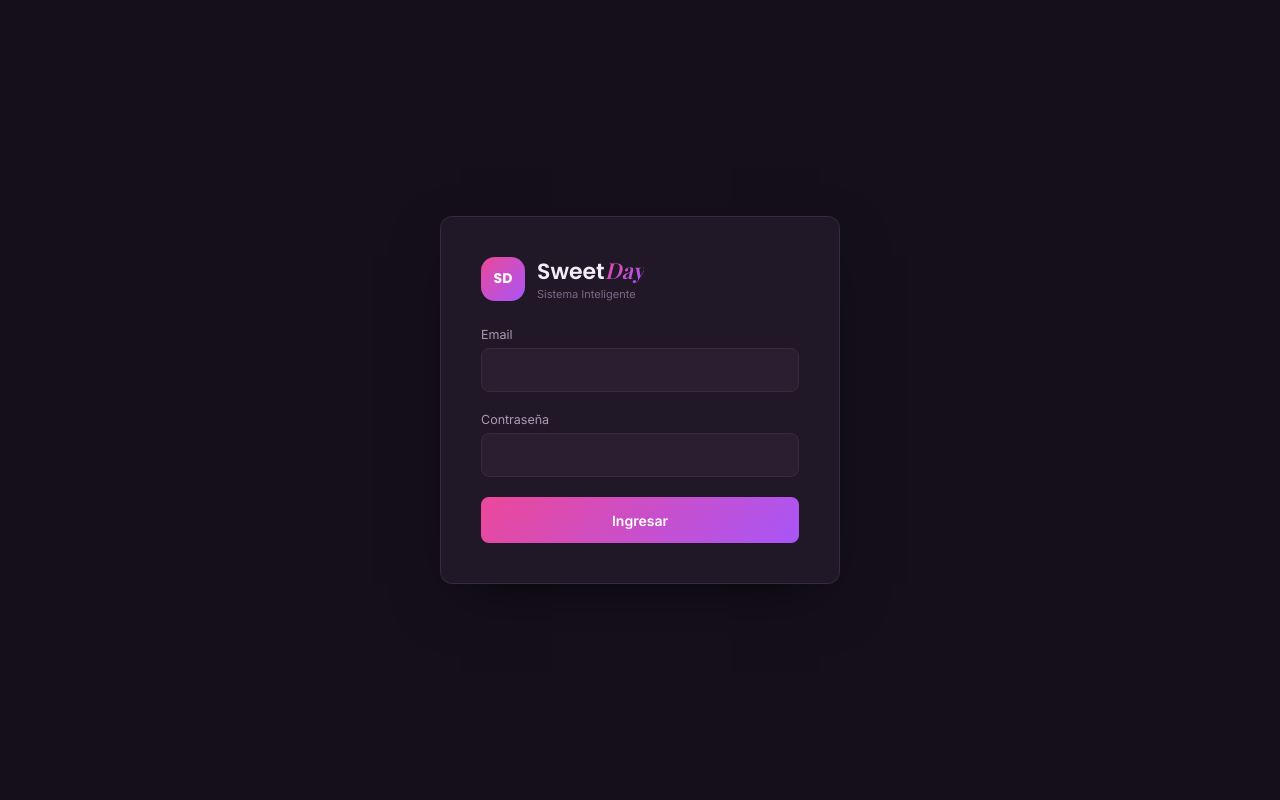
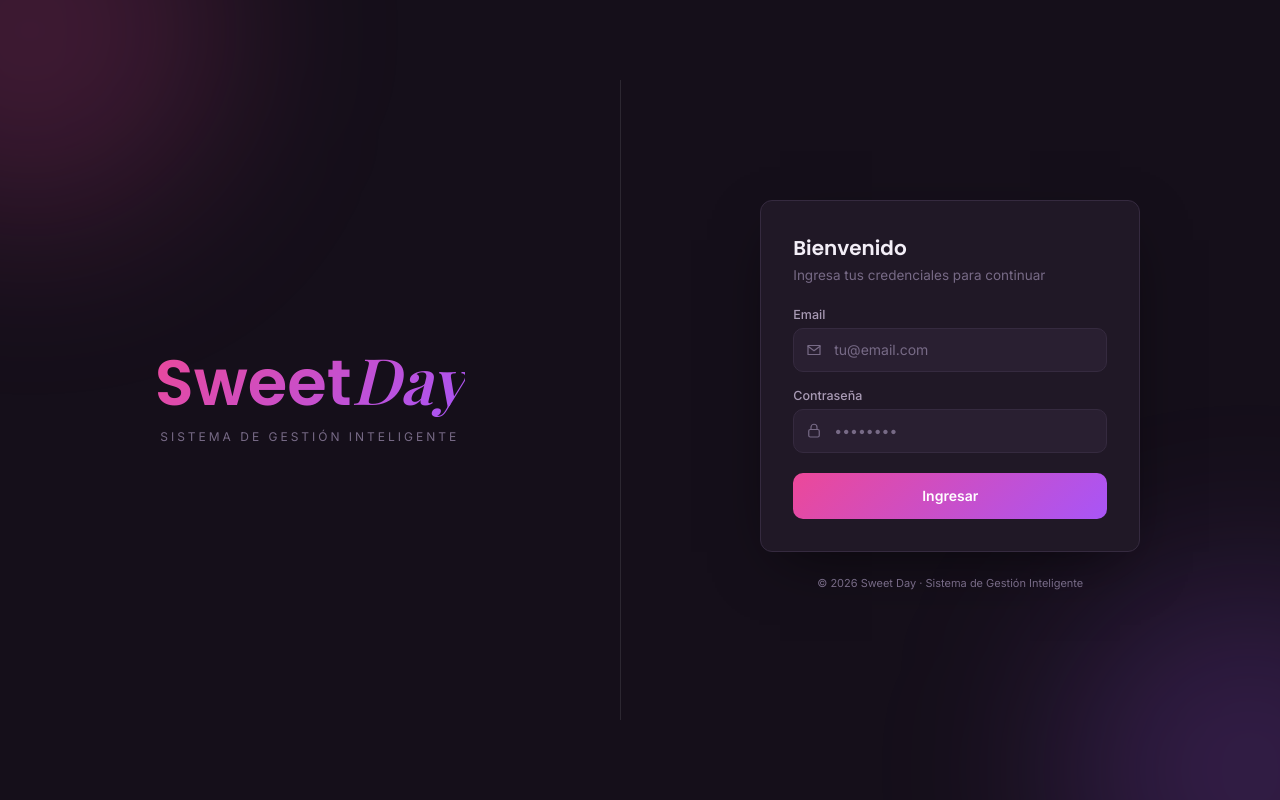
Before and after one commit to pfinalproject/sweetday, an Angular app in the folder frontend/: page /login in a window 1280 px wide. Built offline with nearby package versions, Linux system fonts and the light colour scheme; a web font is replaced by a local one.

Commit message:
login resposivo

```diff
--- a/frontend/src/app/core/auth/login/login.component.html
+++ b/frontend/src/app/core/auth/login/login.component.html
@@ -1,21 +1,52 @@
 <div class="login-shell">
-  <form class="login-card" (ngSubmit)="onSubmit()">
-    <div class="brand">
-      <span class="brand-mark" aria-hidden="true">SD</span>
-      <div class="brand-text">
-        <h1>Sweet<em>Day</em></h1>
-        <p>Sistema Inteligente</p>
+  <!-- Glows decorativos -->
+  <div class="glow glow-top"></div>
+  <div class="glow glow-bottom"></div>
+
+  <!-- Columna izquierda - Branding (solo desktop) -->
+  <div class="brand-column">
+    <div class="brand-center">
+      <h1 class="brand-title">Sweet<em>Day</em></h1>
+      <p class="brand-subtitle">Sistema de Gestión Inteligente</p>
     </div>
   </div>
 
+  <div class="divider"></div>
+
+  <!-- Columna derecha - Formulario -->
+  <div class="form-column">
+    <div class="form-wrap">
+
+      <!-- Branding mobile -->
+      <div class="brand-mobile">
+        <h1 class="brand-title brand-title--sm">Sweet<em>Day</em></h1>
+      </div>
+
+      <div class="login-card">
+        <h2>Bienvenido</h2>
+        <p class="subtitle">Ingresa tus credenciales para continuar</p>
+
+        <form (ngSubmit)="onSubmit()">
           <label>
             <span>Email</span>
-      <input type="email" name="email" [(ngModel)]="email" required autocomplete="username" />
+            <div class="input-group">
+              <svg class="input-icon" viewBox="0 0 24 24" fill="none" aria-hidden="true">
+                <path d="M4 6h16v12H4z" stroke="currentColor" stroke-width="1.6" stroke-linejoin="round"/>
+                <path d="M4 7l8 6 8-6" stroke="currentColor" stroke-width="1.6" stroke-linecap="round" stroke-linejoin="round"/>
+              </svg>
+              <input type="email" name="email" [(ngModel)]="email" required autocomplete="username" placeholder="tu@email.com" />
+            </div>
           </label>
 
           <label>
             <span>Contraseña</span>
-      <input type="password" name="password" [(ngModel)]="password" required autocomplete="current-password" />
+            <div class="input-group">
+              <svg class="input-icon" viewBox="0 0 24 24" fill="none" aria-hidden="true">
+                <rect x="5" y="10" width="14" height="10" rx="2" stroke="currentColor" stroke-width="1.6"/>
+                <path d="M8 10V7a4 4 0 0 1 8 0v3" stroke="currentColor" stroke-width="1.6" stroke-linecap="round"/>
+              </svg>
+              <input type="password" name="password" [(ngModel)]="password" required autocomplete="current-password" placeholder="••••••••" />
+            </div>
           </label>
 
           @if (error()) {
@@ -23,7 +54,12 @@
           }
 
           <button type="submit" [disabled]="cargando()">
-      <span class="btn-label">{{ cargando() ? 'Ingresando...' : 'Ingresar' }}</span>
+            {{ cargando() ? 'Ingresando...' : 'Ingresar' }}
           </button>
         </form>
       </div>
+
+      <p class="footer-note">© 2026 Sweet Day · Sistema de Gestión Inteligente</p>
+    </div>
+  </div>
+</div>
--- a/frontend/src/app/core/auth/login/login.component.scss
+++ b/frontend/src/app/core/auth/login/login.component.scss
@@ -3,86 +3,143 @@
 .login-shell {
   min-height: 100vh;
   display: flex;
-  align-items: center;
-  justify-content: center;
+  position: relative;
+  overflow: hidden;
   background: var(--bg);
-  padding: 20px;
 }
 
-.login-card {
-  width: 100%;
-  max-width: 340px;
-  display: flex;
-  flex-direction: column;
-  gap: 18px;
-  background: var(--surface);
-  border: 1px solid var(--border);
-  border-radius: var(--radius);
-  padding: 28px 24px;
-  box-shadow: 0 20px 60px -20px rgba(0, 0, 0, 0.6);
-  transition: padding 0.2s ease, max-width 0.2s ease;
+.glow {
+  position: absolute;
+  width: 380px;
+  height: 380px;
+  border-radius: 50%;
+  filter: blur(90px);
+  pointer-events: none;
+  z-index: 0;
 
-  // Tablet+
-  @media (min-width: 480px) {
-    max-width: 380px;
-    padding: 36px 32px;
-    gap: 20px;
+  &-top {
+    top: -160px;
+    left: -160px;
+    background: color-mix(in srgb, var(--pink) 20%, transparent);
   }
 
-  // Desktop
-  @media (min-width: 1024px) {
-    max-width: 400px;
-    padding: 40px;
+  &-bottom {
+    bottom: -160px;
+    right: -160px;
+    background: color-mix(in srgb, var(--purple, #a855f7) 20%, transparent);
   }
 }
 
-.brand {
-  display: flex;
-  align-items: center;
-  gap: 12px;
-  margin-bottom: 6px;
-
-  .brand-mark {
-    flex-shrink: 0;
-    width: 44px;
-    height: 44px;
-    border-radius: 14px;
-    background: var(--gradient);
-    display: flex;
+// Columna branding (solo desktop)
+.brand-column {
+  display: none;
+  flex: 1;
   align-items: center;
   justify-content: center;
-    font-family: var(--font-display);
-    font-weight: 700;
-    color: #fff;
+  position: relative;
+  z-index: 1;
+
+  @media (min-width: 1024px) {
+    display: flex;
+  }
 }
 
-  .brand-text {
-    min-width: 0;
+.divider {
+  display: none;
+  width: 1px;
+  background: rgba(255, 255, 255, 0.1);
+  margin: 80px 0;
+
+  @media (min-width: 1024px) {
+    display: block;
+  }
 }
 
-  h1 {
+.brand-center {
+  text-align: center;
+}
+
+.brand-title {
   margin: 0;
-    font-size: clamp(19px, 4vw, 22px);
   font-weight: 600;
-    line-height: 1.2;
-    white-space: nowrap;
+  font-size: clamp(40px, 6vw, 64px);
+  background: var(--gradient);
+  -webkit-background-clip: text;
+  background-clip: text;
+  color: transparent;
+  line-height: 1.1;
 
   em {
     font-family: 'Playfair Display', serif;
     font-style: italic;
-      font-weight: 600;
-      background: var(--gradient);
-      -webkit-background-clip: text;
-      background-clip: text;
-      color: transparent;
-      letter-spacing: 0.2px;
+  }
+
+  &--sm {
+    font-size: clamp(32px, 10vw, 42px);
   }
 }
 
-  p {
-    margin: 2px 0 0;
-    font-size: 11px;
+.brand-subtitle {
+  margin-top: 10px;
   color: var(--text-faint);
+  font-size: 12px;
+  letter-spacing: 3px;
+  text-transform: uppercase;
+}
+
+// Columna formulario
+.form-column {
+  flex: 1;
+  display: flex;
+  align-items: center;
+  justify-content: center;
+  padding: 20px;
+  position: relative;
+  z-index: 1;
+}
+
+.form-wrap {
+  width: 100%;
+  max-width: 380px;
+}
+
+.brand-mobile {
+  text-align: center;
+  margin-bottom: 24px;
+
+  @media (min-width: 1024px) {
+    display: none;
+  }
+}
+
+.login-card {
+  background: var(--surface);
+  border: 1px solid var(--border);
+  border-radius: var(--radius, 16px);
+  padding: 28px 24px;
+  box-shadow: 0 20px 60px -20px rgba(0, 0, 0, 0.6);
+
+  @media (min-width: 480px) {
+    padding: 32px;
+  }
+
+  h2 {
+    margin: 0 0 4px;
+    color: var(--text);
+    font-size: 20px;
+    font-weight: 600;
+  }
+
+  .subtitle {
+    margin: 0 0 24px;
+    color: var(--text-faint);
+    font-size: 13.5px;
+  }
+
+  form {
+    display: flex;
+    flex-direction: column;
+    gap: 16px;
   }
 }
 
@@ -91,7 +148,22 @@ label {
   flex-direction: column;
   gap: 6px;
   font-size: 12.5px;
+  font-weight: 500;
   color: var(--text-muted);
+}
+
+.input-group {
+  position: relative;
+  display: flex;
+  align-items: center;
+
+  .input-icon {
+    position: absolute;
+    left: 12px;
+    width: 18px;
+    height: 18px;
+    color: var(--text-faint);
+    pointer-events: none;
   }
 
   input {
@@ -100,11 +172,15 @@ input {
     box-sizing: border-box;
     background: var(--surface-2);
     border: 1px solid var(--border);
-  border-radius: 8px;
-  padding: 10px 12px;
+    border-radius: 10px;
+    padding: 10px 14px 10px 40px;
     color: var(--text);
     font-size: 14px;
     transition: border-color 0.15s ease, box-shadow 0.15s ease;
+
+    &::placeholder {
+      color: var(--text-faint);
+    }
 
     &:focus-visible {
       outline: none;
@@ -112,18 +188,24 @@ input {
       box-shadow: 0 0 0 3px color-mix(in srgb, var(--pink) 25%, transparent);
     }
   }
+}
 
 .error {
   margin: 0;
+  background: color-mix(in srgb, var(--danger) 12%, transparent);
+  border: 1px solid color-mix(in srgb, var(--danger) 25%, transparent);
   color: var(--danger);
   font-size: 13px;
+  border-radius: 10px;
+  padding: 10px 14px;
 }
 
 button[type='submit'] {
   border: none;
-  border-radius: 8px;
+  border-radius: 10px;
   min-height: 46px;
   padding: 11px;
+  margin-top: 4px;
   background: var(--gradient);
   color: #fff;
   font-weight: 600;
@@ -131,13 +213,8 @@ button[type='submit'] {
   cursor: pointer;
   transition: opacity 0.15s ease, transform 0.1s ease;
 
-  &:hover:not(:disabled) {
-    opacity: 0.92;
-  }
-
-  &:active:not(:disabled) {
-    transform: scale(0.98);
-  }
+  &:hover:not(:disabled) { opacity: 0.9; }
+  &:active:not(:disabled) { transform: scale(0.98); }
 
   &:focus-visible {
     outline: 2px solid var(--pink);
@@ -145,7 +222,14 @@ button[type='submit'] {
   }
 
   &:disabled {
-    opacity: 0.6;
+    opacity: 0.5;
     cursor: default;
   }
 }
+
+.footer-note {
+  text-align: center;
+  color: var(--text-faint);
+  font-size: 11px;
+  margin-top: 24px;
+}
```
Lines whose indentation alone changed are shown as unchanged.
